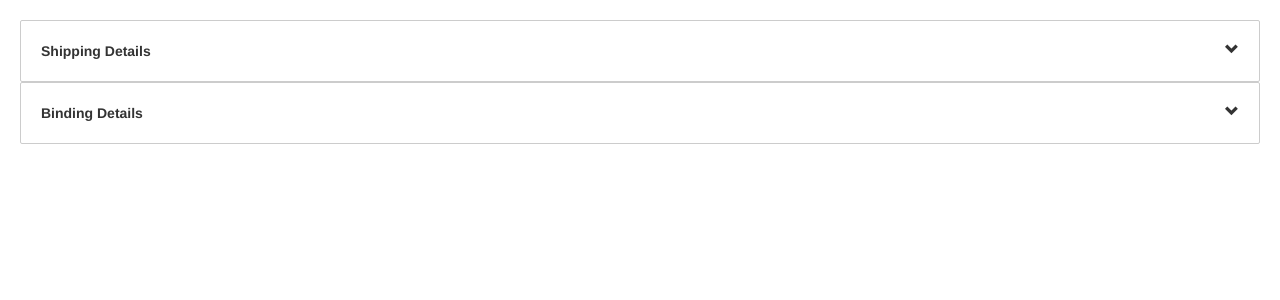
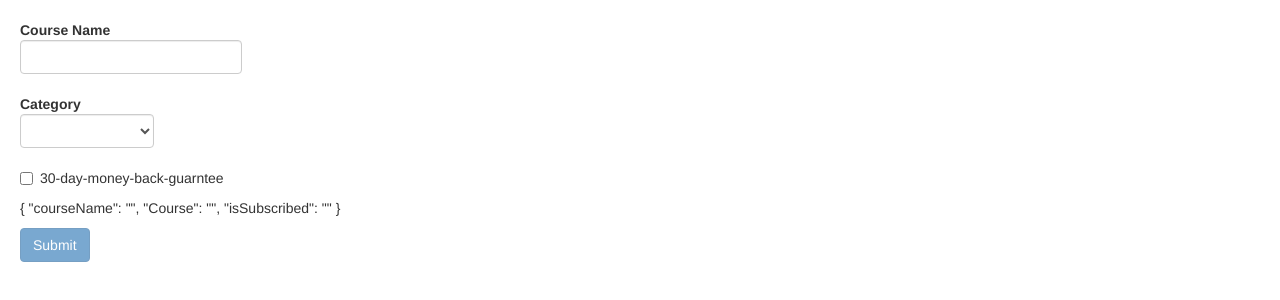
Before and after one commit to prk0906/hello-world, an Angular app: page / in a window 1280 px wide. Shown: the top 300 px of the page. Built offline with nearby package versions, Linux system fonts and the light colour scheme.

Commit message:
Template-Driven-Forms

```diff
--- a/src/app/app.component.html
+++ b/src/app/app.component.html
@@ -70,9 +70,15 @@
  <!-- Custom-Directive -->
   <!-- <input type="text" [appInputFormat]="'uppercase'"> -->
 
-<zippy title="Shipping Details">
+  <!-- directive_assignment -->
+<!-- <zippy title="Shipping Details">
     Shipping Details Content
 </zippy>
 <zippy title="Binding Details">
     Binding Details Content
-</zippy>
+</zippy> -->
+
+
+
+<!-- <contact-form></contact-form> -->
+<udcourse-form></udcourse-form>
--- /dev/null
+++ b/src/app/contact-form/contact-form.component.css
@@ -0,0 +1,7 @@
+body{
+    padding: 20px;
+}
+
+.form-contorl.ng-touched.ng-invalid{
+    border: 2px solid red;
+}
--- /dev/null
+++ b/src/app/contact-form/contact-form.component.html
@@ -0,0 +1,61 @@
+<form action="" #f="ngForm" (ngSubmit)="submit(f)">
+    <div class="form-group">
+    <label for="firstName">FirstName</label>
+    <input
+        required
+        minlength="3"
+        maxlength="10"
+        pattern="banana"
+        ngModel
+        name="firstName"
+        #firstName="ngModel"
+        (change)="log(firstName)"
+        id="firstName" type="text"
+         class="form-contorl">
+    <div
+        class="alert alert-danger"
+        *ngIf="firstName.touched && !firstName.valid">
+        <div
+        *ngIf="firstName.errors?.['required']">
+        FirstName feild is requried.
+        </div>
+        <div
+        *ngIf="firstName.errors?.['minlength']">
+        FirstName should have {{ firstName.errors?.['minlength'].requiredLength }} min characters.
+        </div>
+        <div
+        *ngIf="firstName.errors?.['pattern']">
+        FirstName doesn't match the pattern.
+        </div>
+    </div>
+    </div>
+    <div class="form-group">
+        <label for="comment">Comment</label>
+        <textarea ngModel name="comment"  id="comment" cols="30" rows="10" class="form-control"></textarea>
+    </div>
+    <div class="checkbox">
+        <label>
+            <input
+                type="checkbox"
+                ngModel
+                name="isSubscribed"
+                class="">Subscribe to mailing List
+        </label>
+    </div>
+    <div class="form-group">
+        <label for="contactMethod">contactMethod
+            <select multiple [(ngModel)]="selectedContact" name="contactMethod" id="contactMethod" class="form-control">
+                <option value=""></option>
+                <option *ngFor="let method of contactMethods" [ngValue]="method">{{method.name}}</option>
+            </select>
+        </label>
+    </div>
+    <div *ngFor="let method of contactMethods" class="radio">
+        <label>
+            <input ngModel type="radio" name="contactMethod" [value]="method.id">
+            {{method.name}}
+        </label>
+    </div>
+    <p>{{f.value| json}}</p>
+    <button class="btn btn-primary" [disabled]="!f.valid">Submit</button>
+</form>
--- /dev/null
+++ b/src/app/contact-form/contact-form.component.ts
@@ -0,0 +1,24 @@
+import { Component } from '@angular/core';
+import { FormsModule } from '@angular/forms';
+import { CommonModule } from '@angular/common';
+
+@Component({
+  selector: 'contact-form',
+  standalone: true,
+  templateUrl: './contact-form.component.html',
+  styleUrl: './contact-form.component.css',
+  imports:[FormsModule,CommonModule]
+})
+export class ContactFormComponent {
+  selectedContact:any[] = [];
+  contactMethods=[
+    {id:1,name:'Email'},
+    {id:2,name:'phone'},
+  ]
+  log(x:any){
+    console.log(x);
+  }
+  submit(f:any){
+    console.log(f);
+  }
+}
--- /dev/null
+++ b/src/app/udcourse-form/udcourse-form.component.css
@@ -0,0 +1,7 @@
+body{
+    padding: 20px;
+}
+
+.form-control.ng-pristine.ng-invalid.ng-touched{
+    border: 2px solid red;
+}
--- /dev/null
+++ b/src/app/udcourse-form/udcourse-form.component.html
@@ -0,0 +1,54 @@
+<form action="" #f="ngForm">
+    <div class="form-group">
+        <label for="courseName">
+            Course Name
+            <input
+                required
+                minlength="3"
+                maxlength="10"
+                ngModel
+                name ="courseName"
+                #courseName = "ngModel"
+                id="courseName"
+                type="text"
+                (change)="log(courseName)"
+                class="form-control">
+                <div class="alert alert-danger"
+                    *ngIf="courseName.touched && !courseName.valid">
+                    <div *ngIf="courseName.errors?.['required']">
+                        CourseName is Required.
+                    </div>
+                    <div *ngIf="courseName.errors?.['minlength']">
+                        CourseName reuqired min {{courseName.errors?.['minlength'].requiredLength}} of Characters
+                    </div>
+                </div>
+        </label>
+    </div>
+    <div class="form-group">
+        <label for="">Category
+            <select required ngModel  name="Course" id="Course" #course="ngModel" class="form-control">
+                <option value=""></option>
+                <option *ngFor="let course of courses" [ngValue]="course">
+                    {{course.courseName}}
+                </option>
+            </select>
+            <div class="alert alert-danger"
+            *ngIf="course.touched && !course.valid">
+                <div *ngIf="course.errors?.['required']">
+                    Category is required.
+                </div>
+            </div>
+        </label>
+    </div>
+    <div class="checkbox">
+        <label>
+            <input
+                type="checkbox"
+                ngModel
+                name="isSubscribed"
+                class="">30-day-money-back-guarntee
+        </label>
+    </div>
+    <p>{{f.value| json}}</p>
+    <button class="btn btn-primary" [disabled]="!f.valid">Submit</button>
+</form>
--- /dev/null
+++ b/src/app/udcourse-form/udcourse-form.component.ts
@@ -0,0 +1,20 @@
+import { Component } from '@angular/core';
+import { FormsModule } from '@angular/forms';
+import { CommonModule } from '@angular/common';
+
+@Component({
+  selector: 'udcourse-form',
+  standalone: true,
+  templateUrl: './udcourse-form.component.html',
+  styleUrl: './udcourse-form.component.css',
+  imports:[FormsModule,CommonModule]
+})
+export class UdcourseFormComponent {
+  courses=[{id:1,courseName:"Development"},
+    {id:2,courseName:"Arts"},
+    {id:3,courseName:"Languages"}
+  ];
+    log(x:any){
+    console.log(x);
+  }
+}
```
Also changed, not shown: src/app/app.component.ts (+3 -5 lines), 2 other files (tests, documents, lock files or other folders).
